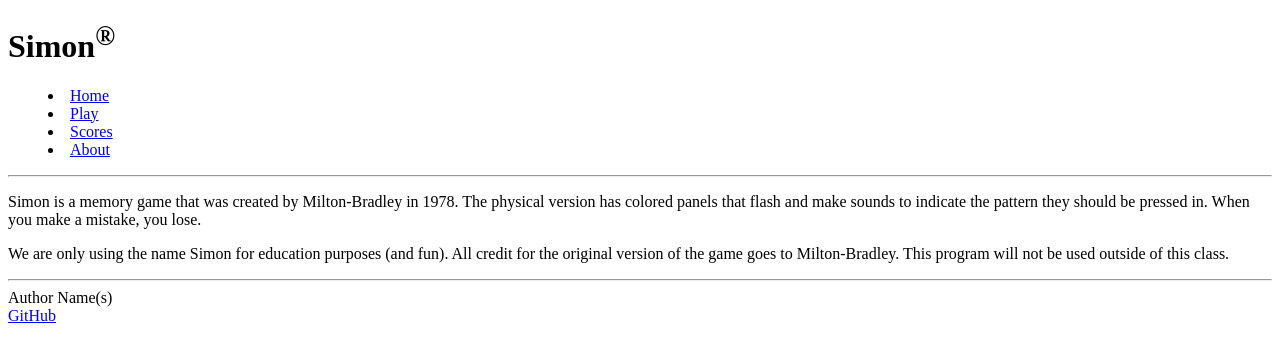
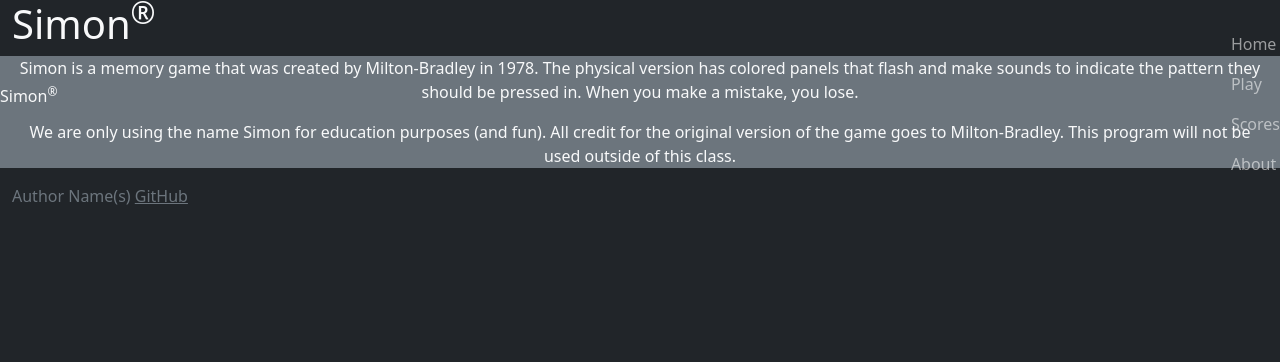
Before and after one commit to hhellwig/simon, a plain HTML site: page about.html in a window 1280 px wide. Drawn offline with nearby package versions, Linux system fonts and the light colour scheme.

Commit message:
Update(css) bootstrap functionality

```diff
--- a/about.html
+++ b/about.html
@@ -5,23 +5,42 @@
         <meta name="viewport" content="width=device-width, initial-scale=1.0" />
         <title>About</title>
         <link rel="icon" href="favicon.ico" />
+
+        <link rel="stylesheet" href=""/>
+
+        <!--Bootstrap-->
+        <link
+            href="https://cdn.jsdelivr.net/npm/bootstrap@5.2.2/dist/css/bootstrap.min.css"
+            rel="stylesheet"
+            integrity="sha384-Zenh87qX5JnK2Jl0vWa8Ck2rdkQ2Bzep5IDxbcnCeuOxjzrPF/et3URy9Bv1WTRi"
+            crossorigin="anonymous"
+        />
     </head>
-    <body>
-        <header>
+    <body class="bg-dark text-light">
+        <header class="container-fluid">
             <h1>Simon<sup>&reg;</sup></h1>
 
-            <nav>
-                <menu>
-                    <li><a href="index.html">Home</a></li>
-                    <li><a href="play.html">Play</a></li>
-                    <li><a href="scores.html">Scores</a></li>
-                    <li><a href="about.html">About</a></li>
+            <nav class="navbar fixed-top navbar-dark">
+                <a class="nav-link" href="#">Simon<sup>&reg;</sup></a>
+                <menu class="navbar-nav">
+                    <li class="nav-item">
+                        <a class="nav-link" href="index.html">Home</a>
+                    </li>
+                    <li class="nav-item">
+                        <a class="nav-link" href="play.html">Play</a>
+                    </li>
+                    <li class="nav-item">
+                        <a class="nav-link" href="scores.html">Scores</a>
+                    </li>
+                    <li class="nav-item">
+                        <a class="nav-link" href="about.html">About</a>
+                    </li>
                 </menu>
             </nav>
-            <hr />
         </header>
 
-        <main>
+        <main class="container-fluid bg-secondary text-center">
+            <div>
             <p>
                 Simon is a memory game that was created by Milton-Bradley in 1978.
                 The physical version has colored panels that flash and make sounds
@@ -33,13 +52,16 @@
                 All credit for the original version of the game goes to Milton-Bradley.
                 This program will not be used outside of this class.
             </p>
+            </div>
         </main>
 
-        <footer>
-            <hr />
+        <footer class="bg-dark text-dark text-muted">
+            <div class="container-fluid">
             <span class="text-reset">Author Name(s)</span>
-            <br />
-            <a href="https://github.com/hhellwig/simon.git">GitHub</a>
+            <a class="text-reset"
+                href="https://github.com/hhellwig/simon.git">GitHub
+            </a>
+            </div>
         </footer>
     </body>
 </html>
```
